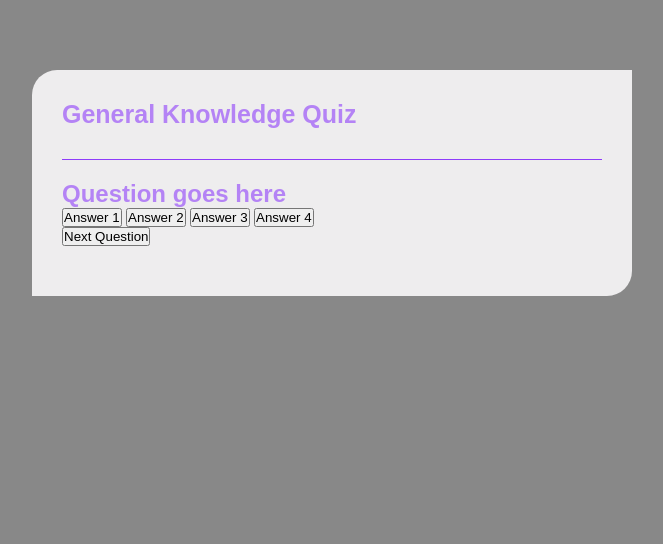
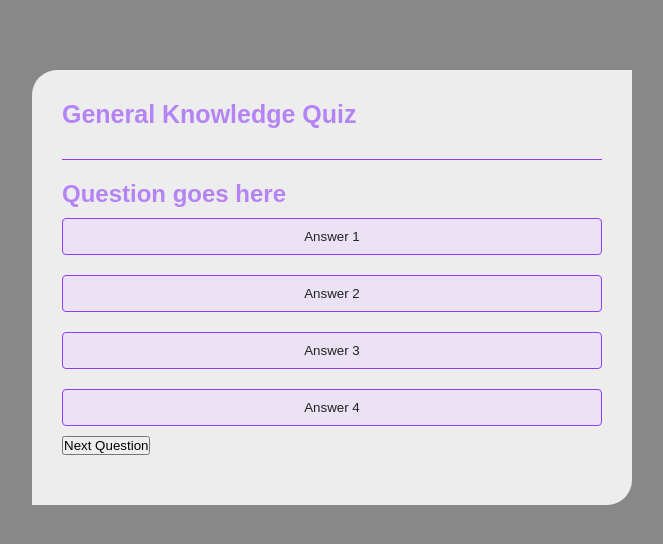
Before and after one commit to NGisNG/Quiz-Game-Finale, a plain HTML site: page index.html in a window 1280 px wide. Shown: the whole page, without its empty margins (308-971 px from the left). Drawn offline with Linux system fonts and the light colour scheme.

Commit message:
Add style and color to the answer buttons

```diff
--- a/assets/css/style.css
+++ b/assets/css/style.css
@@ -36,3 +36,17 @@ body {
     color: #b483f5;
     font-weight: 600;
 }
+
+.btn {
+    background: #ebe3f5;
+    color: #222;
+    font-weight: 500;
+    width: 100%;
+    border: 1px solid #8e3cfa;
+    padding: 10px;
+    margin: 10px 0;
+    text-align: center;
+    border-radius: 4px;
+    cursor: pointer;
+    transition: all 0.2s;
+}
```
